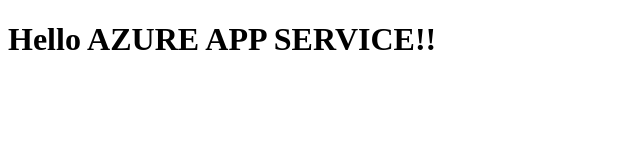
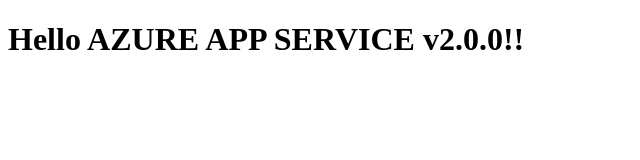
Before and after one commit to AzureInterface/appsvc-demo, a plain HTML site: page WestCoast/index.html in a window 1280 px wide. Shown: the whole page, without its empty margins (0-640 px from the left). Drawn offline with Linux system fonts and the light colour scheme.

Commit message:
update app to v2

```diff
--- a/WestCoast/index.html
+++ b/WestCoast/index.html
@@ -5,6 +5,6 @@
 	<meta charset="utf-8" />
 </head>
 <body>
-    <h1>Hello AZURE APP SERVICE!!</h1>
+    <h1>Hello AZURE APP SERVICE v2.0.0!!</h1>
 </body>
 </html>
```
